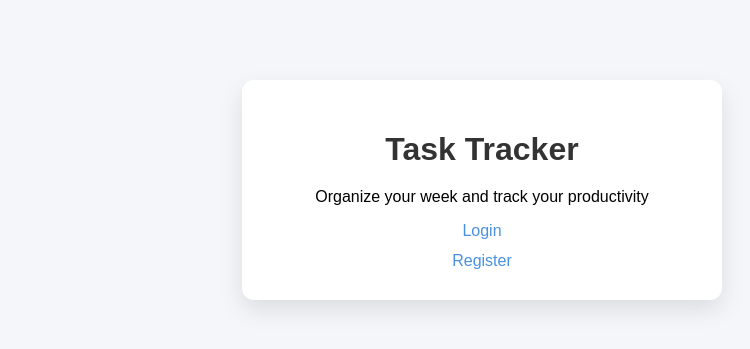
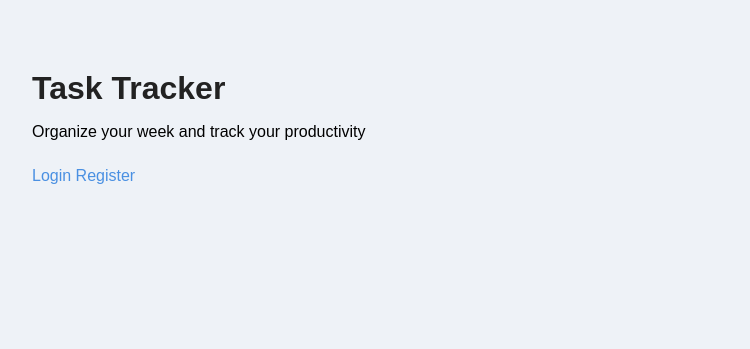
Before and after one commit to eat29-ops/schooltask_tracker, a Flask app: page / in a window 1280 px wide. Shown: the top 349 px of the page, without its empty margins (158-908 px from the left). Run offline with Flask 3, Linux system fonts and the light colour scheme.

Commit message:
Revise CSS styles for layout and design improvements

```diff
--- a/static/style.css
+++ b/static/style.css
@@ -1,41 +1,50 @@
 body {
     margin: 0;
     font-family: Arial, sans-serif;
-    background: #f4f6f9;
+    background: #eef2f7;
 }
 
+/* CENTERED APP CONTAINER */
 .container {
     width: 100%;
-    max-width: 420px;
-    margin: 80px auto;
-    background: white;
-    padding: 30px;
-    border-radius: 12px;
-    box-shadow: 0 10px 25px rgba(0,0,0,0.1);
-    text-align: center;
+    max-width: 900px;
+    margin: 50px auto;
+    padding: 20px;
 }
 
-h1 {
+/* CARD STYLE (USED EVERYWHERE) */
+.card {
+    background: white;
+    border-radius: 12px;
+    padding: 25px;
+    box-shadow: 0 8px 20px rgba(0,0,0,0.08);
     margin-bottom: 20px;
-    color: #333;
 }
 
-input {
-    width: 90%;
+/* HEADINGS */
+h1, h2 {
+    margin: 0 0 15px 0;
+    color: #222;
+}
+
+/* INPUTS */
+input, select {
+    width: 100%;
     padding: 10px;
     margin: 8px 0;
     border: 1px solid #ccc;
     border-radius: 8px;
 }
 
+/* BUTTONS */
 button {
-    width: 95%;
+    width: 100%;
     padding: 10px;
     margin-top: 10px;
     border: none;
+    border-radius: 8px;
     background: #4a90e2;
     color: white;
-    border-radius: 8px;
     cursor: pointer;
 }
 
@@ -43,13 +52,19 @@ button:hover {
     background: #357bd8;
 }
 
+/* LINKS */
 a {
-    display: block;
-    margin-top: 12px;
     color: #4a90e2;
     text-decoration: none;
+    display: inline-block;
+    margin-top: 10px;
 }
 
 a:hover {
     text-decoration: underline;
 }
+
+/* SMALL TEXT CENTER */
+.center {
+    text-align: center;
+}
```
